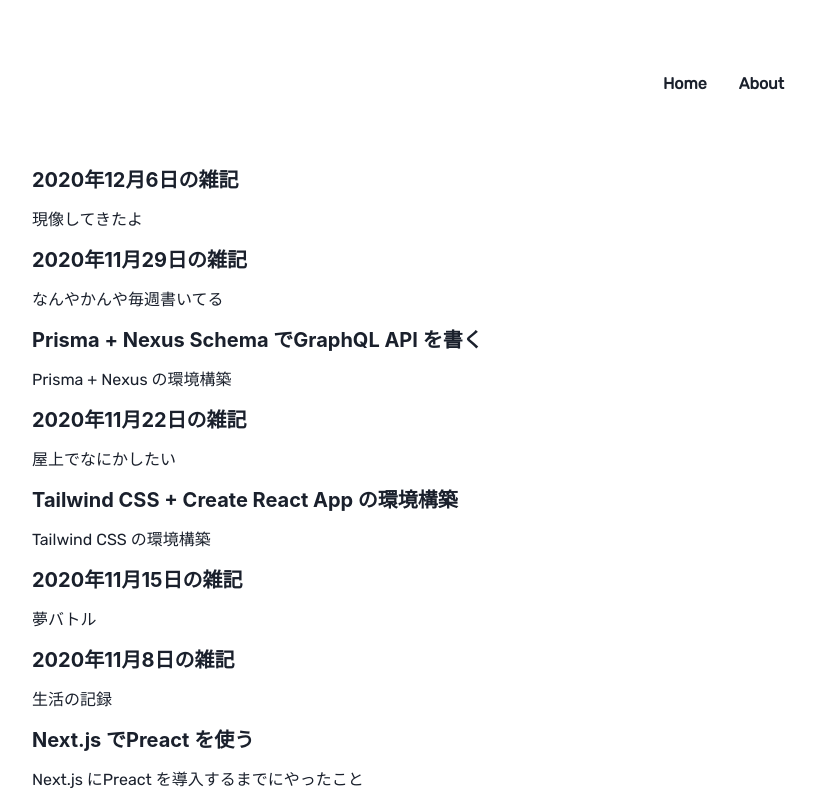
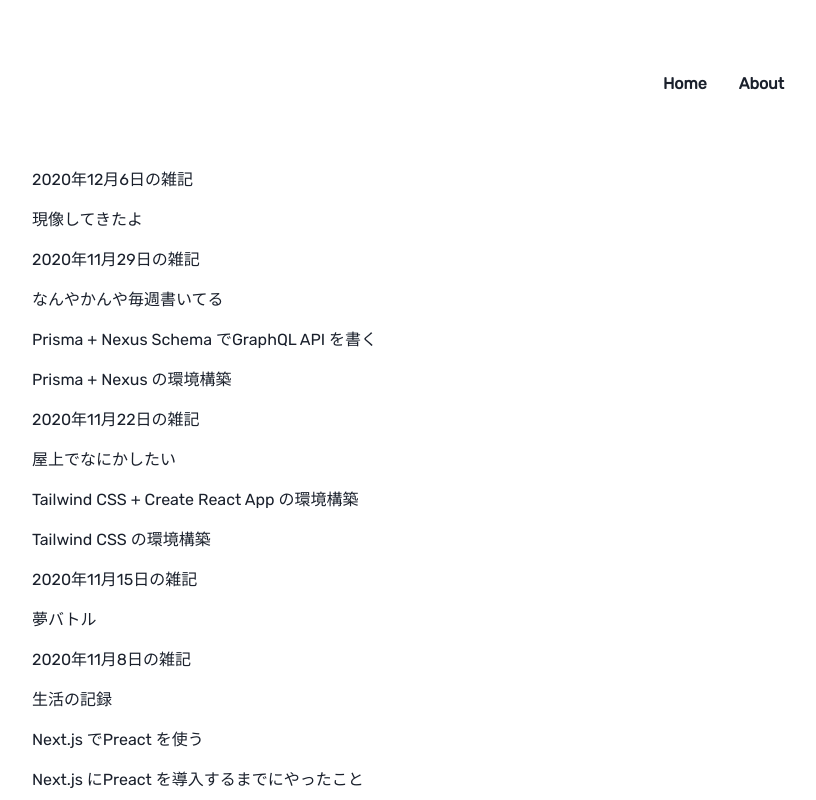
Before and after one commit to queq1890/shuho, a Next.js app: page / in a window 1280 px wide. Shown: the top 800 px of the page, without its empty margins (258-1074 px from the left). Built offline with nearby package versions, Linux system fonts and the light colour scheme.

Commit message:
Replace Heading component

```diff
--- a/src/components/atoms/H1.tsx
+++ b/src/components/atoms/H1.tsx
@@ -1,8 +1,14 @@
-import { Heading } from '@chakra-ui/react';
+import { FC } from 'react';
 
-const H1 = (props) => {
+type Props = {
+  id: string;
+};
+
+const H1: FC<Props> = ({ id, children }) => {
   return (
-    <Heading as="h1" size="2xl" my={4} css={{ maxWidth: '100%' }} {...props} />
+    <h1 className="my-4 max-w-full text-5xl font-bold" id={id}>
+      {children}
+    </h1>
   );
 };
 
--- a/src/components/molecules/BlogPost.tsx
+++ b/src/components/molecules/BlogPost.tsx
@@ -1,7 +1,7 @@
 import { FC } from 'react';
 import NextLink from 'next/link';
 import { FrontMatter } from 'types/models/post';
-import { Heading, Link } from '@chakra-ui/react';
+import { Link } from '@chakra-ui/react';
 
 type Props = {
   post: FrontMatter;
@@ -14,7 +14,7 @@
     <NextLink href={`blog/${slug}`} passHref>
       <Link w="100%" href={`blog/${slug}`}>
         <div className="p-5">
-          <Heading fontSize="xl">{post.title}</Heading>
+          <h2 className="text-xl font-bold">{post.title}</h2>
           <p className="mt-4 text-gray-700">{post.summary}</p>
         </div>
       </Link>
```
